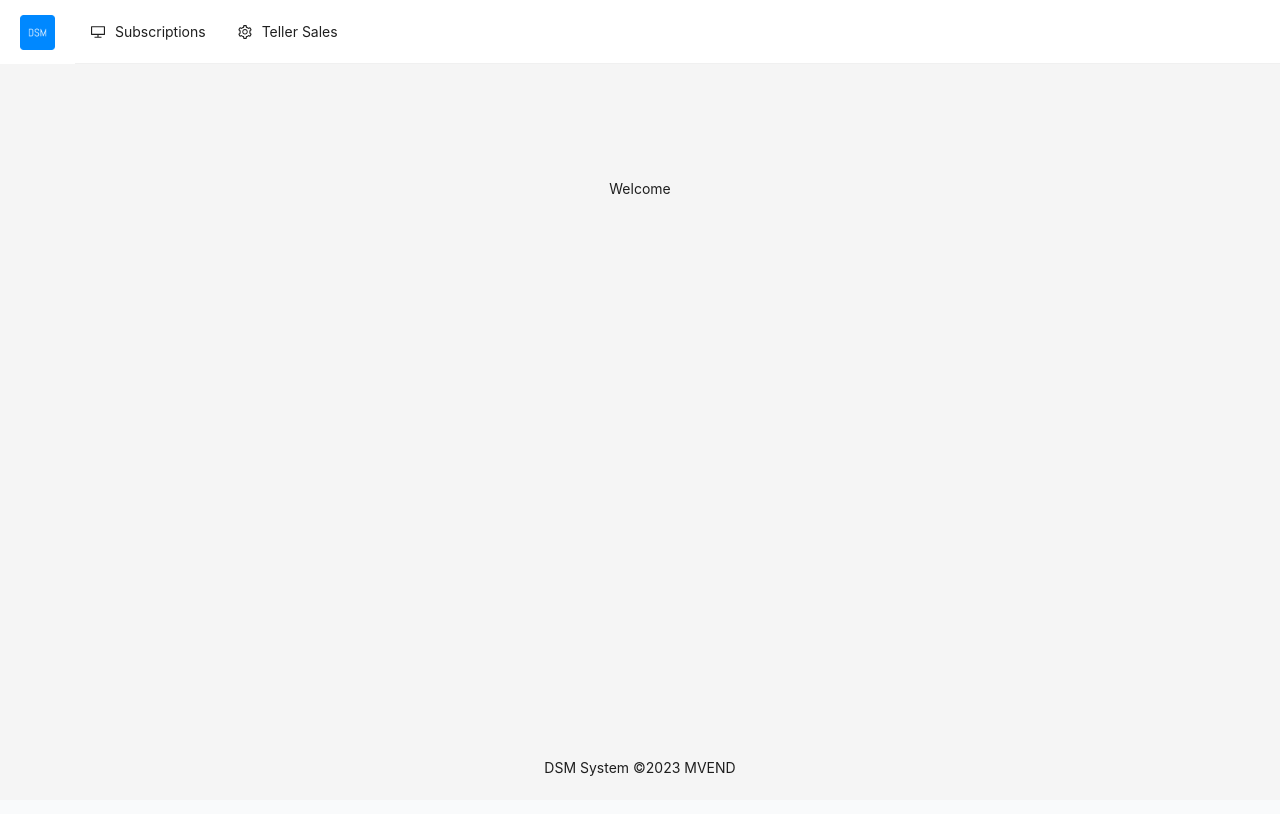
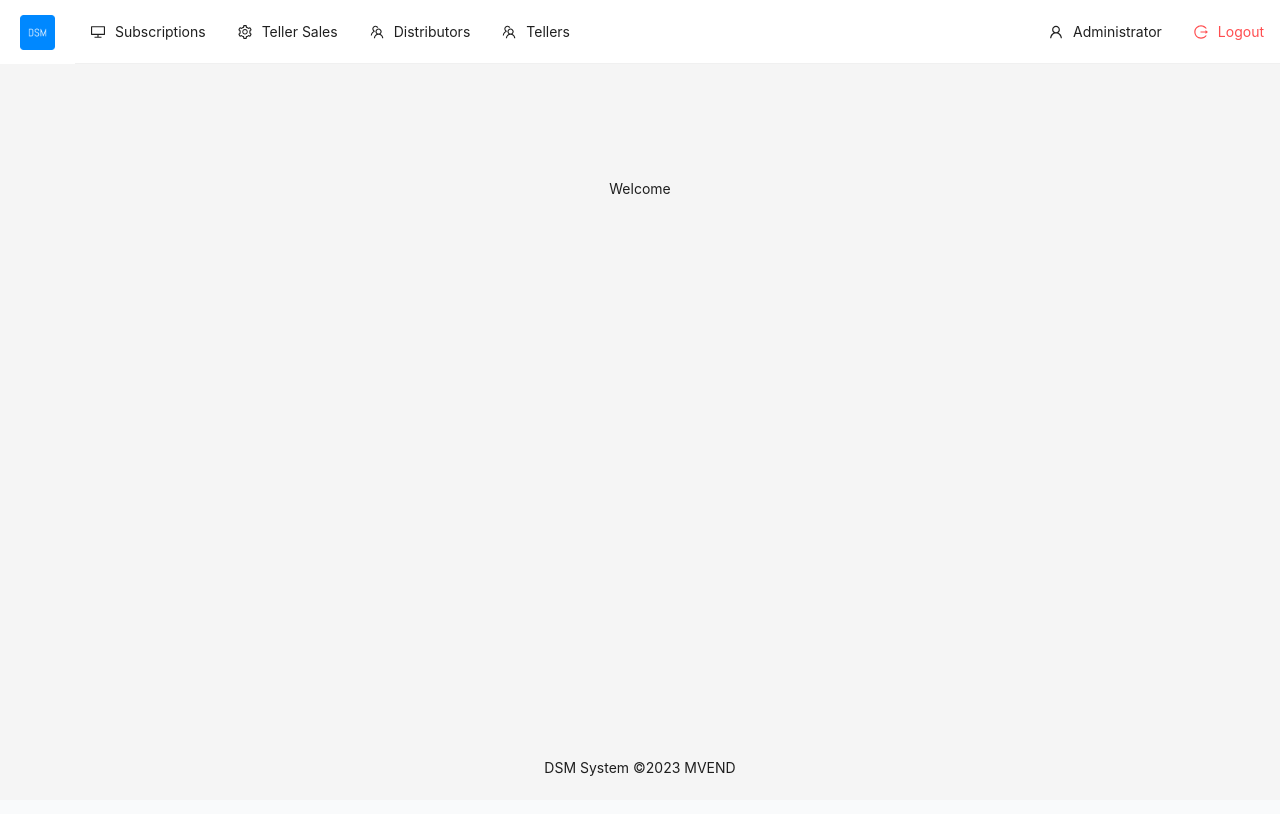
Before and after one commit to higirobruce/dsm, a Next.js app: page / in a window 1280 px wide. Shown: the top 814 px of the page. Built offline with nearby package versions, Linux system fonts and the light colour scheme.

Commit message:
enhancements

```diff
--- a/app/components/globalComponent.js
+++ b/app/components/globalComponent.js
@@ -4,18 +4,12 @@ import React, { useEffect, useState } from "react";
 import { motion } from "framer-motion";
 
 import {
-  AppstoreOutlined,
-  BarChartOutlined,
-  CloudOutlined,
-  ShopOutlined,
+
   TeamOutlined,
-  UploadOutlined,
   UserOutlined,
-  MailOutlined,
-  VideoCameraOutlined,
   SettingOutlined,
-  MonitorOutlined,
   DesktopOutlined,
+  LogoutOutlined
 } from "@ant-design/icons";
 import Image from "next/image";
 import { useRouter, usePathname } from "next/navigation";
@@ -87,6 +81,69 @@ const topNavMenuItems = [
         key: "/system/teller-sales/active-branch",
       },
     ],
+  },
+
+  {
+    label: "Distributors",
+    key: "distributors",
+    icon: <TeamOutlined />,
+    children: [
+      {
+        label: "List",
+        key: "/system/distributors",
+      },
+      {
+        label: "Top up",
+        key: "/system/distributors/topup",
+      },
+      {
+        label: "Request Top up",
+        key: "/system/distributors/request-topup",
+      },
+    ],
+  },
+
+  {
+    label: "Tellers",
+    key: "tellers",
+    icon: <TeamOutlined />,
+    children: [
+      {
+        label: "List",
+        key: "/system/tellers",
+      },
+      {
+        label: "Top up",
+        key: "/system/tellers/topup",
+      },
+      {
+        label: "Request Top up",
+        key: "/system/tellers/request-topup",
+      },
+    ],
+  },
+
+  {
+    // key: "username",
+    label: `Administrator`,
+    icon: <UserOutlined />,
+    style: { marginLeft: "auto" },
+    children: [
+      {
+        label: "My Profile",
+        key: "/system/profile",
+      },
+    ],
+    // onClick: logout,
+  },
+
+  {
+    key: "logout",
+    label: "Logout",
+    danger: true,
+    icon: <LogoutOutlined className="text-red-400" />,
+    // style: { marginLeft: "auto" },
+    // onClick: logout,
   },
 ];
 
--- a/app/system/distributors/page.js
+++ b/app/system/distributors/page.js
@@ -1,13 +1,14 @@
 "use client";
 import { url } from "@/app/page";
-import { Spin, Table } from "antd";
+import { Spin, Table, message, Skeleton, Empty } from "antd";
 import { Typography } from "antd";
 import React, { useEffect, useState } from "react";
 
 export async function getDistributors(
   setDistributors,
   setLoading,
-  setDataFound
+  setDataFound,
+  messageApi
 ) {
   setLoading(true);
   fetch(`${url}/distributors`, {
@@ -20,7 +21,7 @@ export async function getDistributors(
       if (res.ok) {
         return res.json();
       } else {
-        throw Error(JSON.stringify(res));
+        throw Error(`${res.statusText}`);
       }
     })
     .then((res) => {
@@ -29,6 +30,7 @@ export async function getDistributors(
     })
     .catch((err) => {
       setDataFound(false);
+      messageApi.error(`${err}`);
       console.log(err);
     })
     .finally(() => {
@@ -39,9 +41,10 @@ export default function page() {
   let [distributors, distributord] = useState([]);
   let [loading, setLoading] = useState(false);
   let [dataFound, setDataFound] = useState(false);
+  const [messageApi, contextHolder] = message.useMessage();
 
   useEffect(() => {
-    getDistributors(distributord, setLoading, setDataFound);
+    getDistributors(distributord, setLoading, setDataFound, messageApi);
   }, []);
 
   let columns = [
@@ -73,7 +76,8 @@ export default function page() {
   ];
   return (
     <div className="flex flex-col h-full">
-      {dataFound && (
+      {contextHolder}
+      {dataFound && !loading && (
         <div>
           <Typography.Title level={4}>Distributors</Typography.Title>
           <Table
@@ -84,7 +88,14 @@ export default function page() {
           />
         </div>
       )}
-      {loading && <Spin spinning={true} size="small" />}
+      {!dataFound && !loading && <Empty />}
+      {loading && (
+        <div>
+          <Skeleton active />
+          <Skeleton active />
+          <Skeleton active />
+        </div>
+      )}
     </div>
   );
 }
--- a/app/system/tellers/page.js
+++ b/app/system/tellers/page.js
@@ -1,10 +1,15 @@
-'use client'
+"use client";
 import { url } from "@/app/page";
-import { Spin, Table } from "antd";
-import {Typography} from "antd";
+import { Spin, Table, message, Empty, Skeleton } from "antd";
+import { Typography } from "antd";
 import React, { useEffect, useState } from "react";
 
-export async function getTellers(setTellers, setLoading, setDataFound) {
+export async function getTellers(
+  setTellers,
+  setLoading,
+  setDataFound,
+  messageApi
+) {
   setLoading(true);
   fetch(`${url}/tellers`, {
     method: "GET",
@@ -16,7 +21,7 @@ export async function getTellers(setTellers, setLoading, setDataFound) {
       if (res.ok) {
         return res.json();
       } else {
-        throw Error(JSON.stringify(res));
+        throw Error(res.statusText);
       }
     })
     .then((res) => {
@@ -25,6 +30,7 @@ export async function getTellers(setTellers, setLoading, setDataFound) {
     })
     .catch((err) => {
       setDataFound(false);
+      messageApi.error(`${err}`);
       console.log(err);
     })
     .finally(() => {
@@ -35,9 +41,10 @@ export default function page() {
   let [tellers, setTellers] = useState([]);
   let [loading, setLoading] = useState(false);
   let [dataFound, setDataFound] = useState(false);
+  let [messageApi, contextHolder] = message.useMessage();
 
   useEffect(() => {
-    getTellers(setTellers, setLoading, setDataFound);
+    getTellers(setTellers, setLoading, setDataFound, messageApi);
   }, []);
 
   let columns = [
@@ -59,10 +66,27 @@ export default function page() {
   ];
   return (
     <div className="flex flex-col h-full">
-      {dataFound && <div>
-        <Typography.Title level={4}>Tellers</Typography.Title>
-        <Table size="middle" columns={columns} dataSource={tellers} className="rounded shadow" /></div>}
-      {loading && <Spin spinning={true} size="small" />}
+      {contextHolder}
+      {dataFound && !loading && (
+        <div>
+          <Typography.Title level={4}>Tellers</Typography.Title>
+          <Table
+            size="middle"
+            columns={columns}
+            dataSource={tellers}
+            className="rounded shadow"
+          />
+        </div>
+      )}
+      {!dataFound && !loading && <Empty />}
+      {loading && (
+        <div>
+          <Skeleton active />
+          <Skeleton active />
+          <Skeleton active />
+        </div>
+      )}
+      '
     </div>
   );
 }
```
